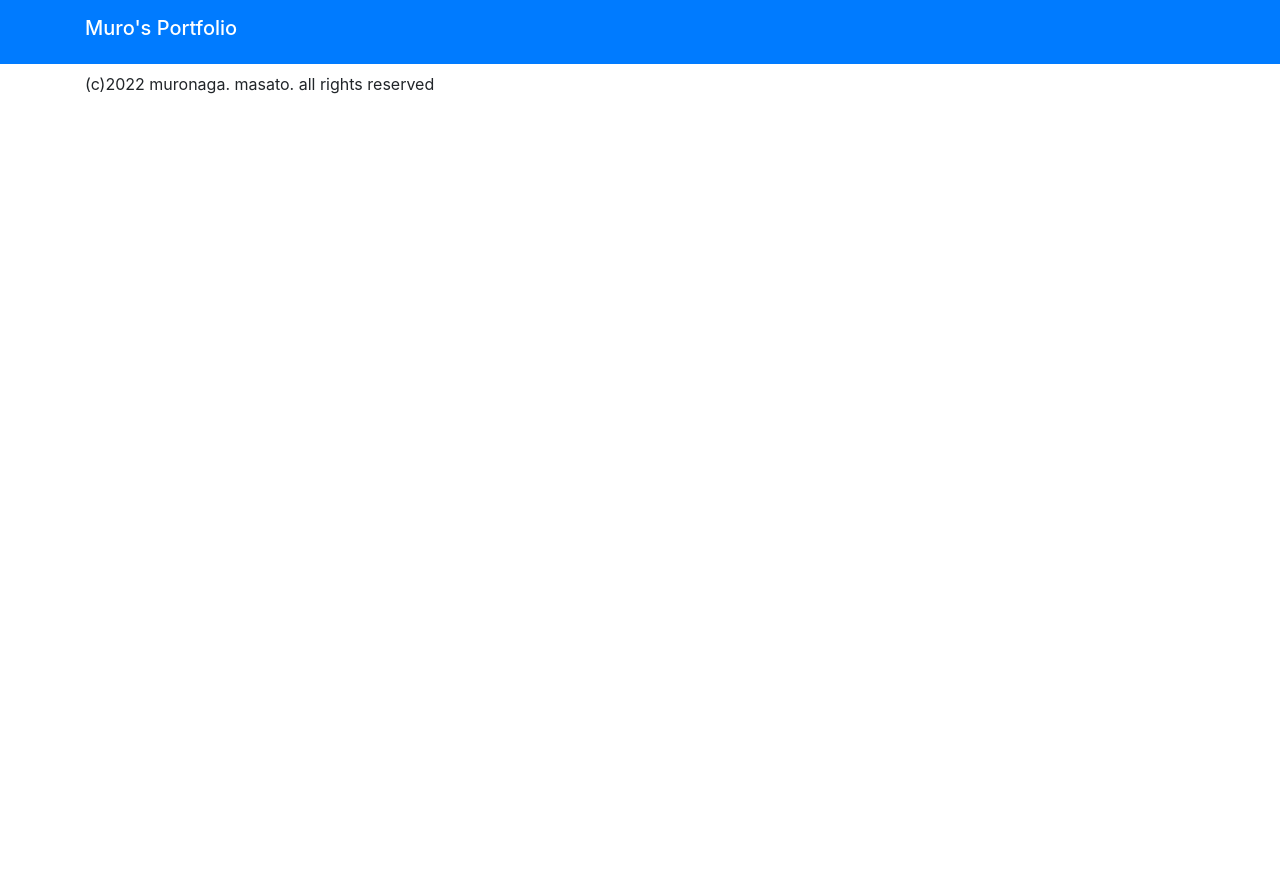
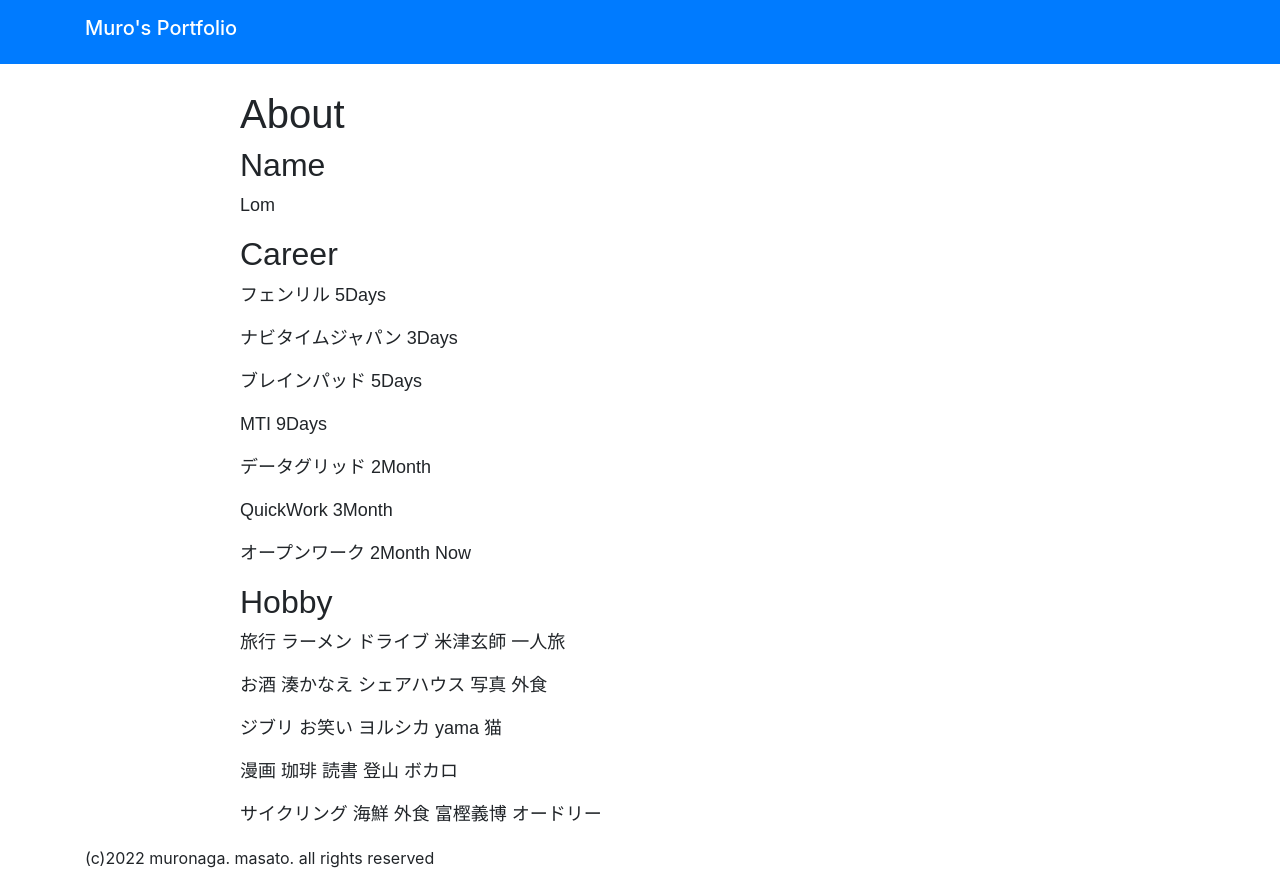
Before and after one commit to donuthole8/symfony-portfolio, a Symfony app: template templates/portfolio/about/index.html.twig in a window 1280 px wide. Before the commit the page ends 94 px from the top, so only its background shows below. Run offline with Twig, Linux system fonts and the light colour scheme; the template is opened without the code that fills it, so the values that code supplies are empty; some libraries are stand-ins or nearby versions.

Commit message:
feat:概要ページ

```diff
--- a/templates/portfolio/about/index.html.twig
+++ b/templates/portfolio/about/index.html.twig
@@ -2,19 +2,32 @@
 
 {% block title %}Hello AboutController!{% endblock %}
 
-{% block body %}
+{% block about %}
 <style>
     .example-wrapper { margin: 1em auto; max-width: 800px; width: 95%; font: 18px/1.5 sans-serif; }
     .example-wrapper code { background: #F5F5F5; padding: 2px 6px; }
 </style>
 
 <div class="example-wrapper">
-    <h1>Hello {{ controller_name }}! ✅</h1>
+    <h1>About</h1>
 
-    This friendly message is coming from:
-    <ul>
-        <li>Your controller at <code><a href="{{ '/Users/murohisashimasakado/Documents/apps/symfony_tutorial/src/Controller/Portfolio/AboutController.php'|file_link(0) }}">src/Controller/Portfolio/AboutController.php</a></code></li>
-        <li>Your template at <code><a href="{{ '/Users/murohisashimasakado/Documents/apps/symfony_tutorial/templates/portfolio/about/index.html.twig'|file_link(0) }}">templates/portfolio/about/index.html.twig</a></code></li>
-    </ul>
+    <h2>Name</h2>
+    <p>Lom</p>
+
+    <h2>Career</h2>
+    <p>フェンリル 5Days</p>
+    <p>ナビタイムジャパン 3Days</p>
+    <p>ブレインパッド 5Days</p>
+    <p>MTI 9Days</p>
+    <p>データグリッド 2Month</p>
+    <p>QuickWork 3Month</p>
+    <p>オープンワーク 2Month Now</p>
+
+    <h2>Hobby</h2>
+    <p>旅行 ラーメン ドライブ 米津玄師 一人旅</p>
+    <p>お酒 湊かなえ シェアハウス 写真 外食</p>
+    <p>ジブリ お笑い ヨルシカ yama 猫</p>
+    <p>漫画 珈琲 読書 登山 ボカロ</p>
+    <p>サイクリング 海鮮 外食 富樫義博 オードリー</p>
 </div>
 {% endblock %}
--- a/templates/portfolio/links/index.html.twig
+++ b/templates/portfolio/links/index.html.twig
@@ -2,7 +2,7 @@
 
 {% block title %}Hello LinksController!{% endblock %}
 
-{% block body %}
+{% block links %}
 <style>
     .example-wrapper { margin: 1em auto; max-width: 800px; width: 95%; font: 18px/1.5 sans-serif; }
     .example-wrapper code { background: #F5F5F5; padding: 2px 6px; }
--- a/templates/portfolio/skills/index.html.twig
+++ b/templates/portfolio/skills/index.html.twig
@@ -2,7 +2,7 @@
 
 {% block title %}Hello SkillsController!{% endblock %}
 
-{% block body %}
+{% block skills %}
 <style>
     .example-wrapper { margin: 1em auto; max-width: 800px; width: 95%; font: 18px/1.5 sans-serif; }
     .example-wrapper code { background: #F5F5F5; padding: 2px 6px; }
--- a/templates/portfolio/works/index.html.twig
+++ b/templates/portfolio/works/index.html.twig
@@ -2,7 +2,7 @@
 
 {% block title %}Hello WorksController!{% endblock %}
 
-{% block body %}
+{% block works %}
 <style>
     .example-wrapper { margin: 1em auto; max-width: 800px; width: 95%; font: 18px/1.5 sans-serif; }
     .example-wrapper code { background: #F5F5F5; padding: 2px 6px; }
```
